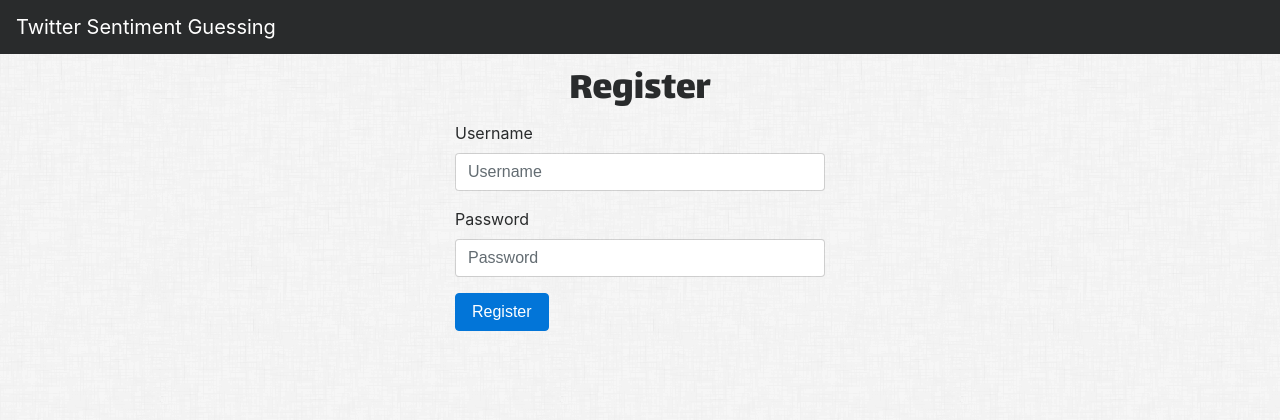
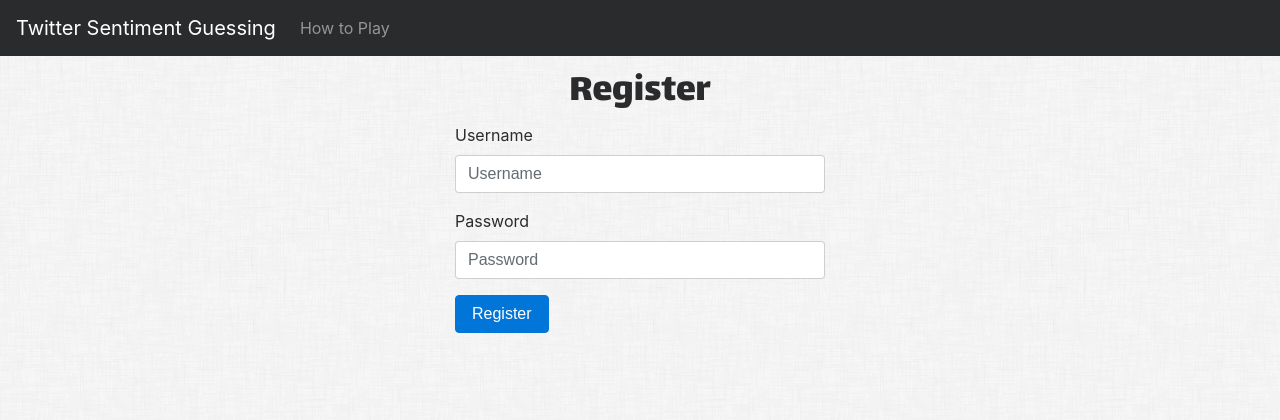
Before and after one commit to joshamore/twitter_sentiment_game, a Flask app: page /register in a window 1280 px wide. Shown: the top 420 px of the page. Run offline with Flask 2, Linux system fonts and the light colour scheme; some libraries are stand-ins or nearby versions.

Commit message:
added how to play page

```diff
--- a/application.py
+++ b/application.py
@@ -399,6 +399,11 @@ def historyGuessData():
     else:
         return redirect(url_for('index'))
 
+# How to play page
+@app.route('/how')
+def how():
+    return render_template('how.html')
+
 # Logs user out of account and returns to index
 @app.route('/logout')
 def logout():
--- a/static/styles.css
+++ b/static/styles.css
@@ -104,6 +104,14 @@ History
 
 
 /*****************************
+How to play
+*****************************/
+.howContent {
+    font-size: 1.7rem;
+}
+
+
+/*****************************
 Footer
 *****************************/
 .footer {
--- a/templates/layout.html
+++ b/templates/layout.html
@@ -22,10 +22,13 @@
                 <div class="collapse navbar-collapse" id="navbarSupportedContent">
                     <ul class="navbar-nav mr-auto">
                         <li class="nav-item">
-                            <a class="nav-link" href="{{url_for('index')}}">Home</a>
+                            <a class="nav-link" href="{{url_for('index')}}">Play</a>
                         </li>
                         <li class="nav-item">
                             <a class="nav-link" href="{{url_for('history')}}">History</a>
+                        </li>
+                        <li class="nav-item">
+                            <a class="nav-link" href="{{url_for('how')}}">How to Play</a>
                         </li>
                     </ul>
                     <div class="my-2 my-lg-0">
@@ -34,8 +37,19 @@
                 </div>
             </nav>
             {% else %}
-            <nav class="navbar navbar-inverse bg-inverse navMargin">
+            <nav class="navbar navbar-toggleable-md navbar-inverse bg-inverse navMargin">
+                <button class="navbar-toggler navbar-toggler-right" type="button" data-toggle="collapse" data-target="#navbarSupportedContent" aria-controls="navbarSupportedContent" aria-expanded="false" aria-label="Toggle navigation">
+                    <span class="navbar-toggler-icon"></span>
+                </button>
                 <a class="navbar-brand" href="{{url_for('index')}}">Twitter Sentiment Guessing</a>
+
+                <div class="collapse navbar-collapse" id="navbarSupportedContent">
+                    <ul class="navbar-nav mr-auto">
+                        <li class="nav-item">
+                            <a class="nav-link" href="{{url_for('how')}}">How to Play</a>
+                        </li>
+                    </ul>
+                </div>
             </nav>
             {% endif %}
 
```
Also changed, not shown: templates/how.html (added, +24 -0 lines), twittergame.db.
